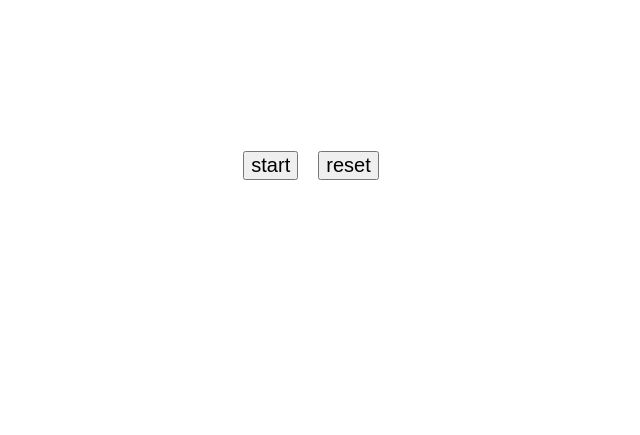
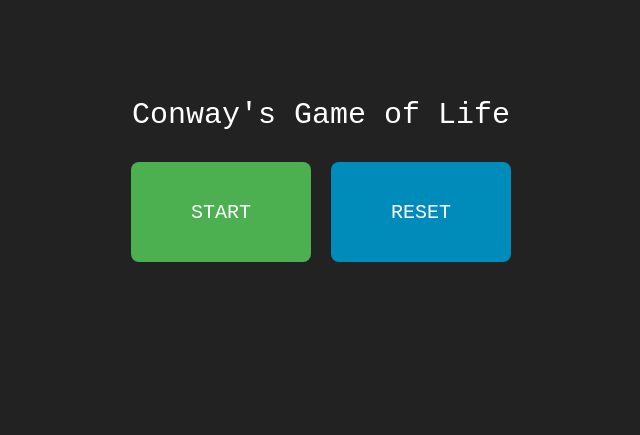
Before and after one commit to ader1990/game-of-life, a website: page www/index.html in a window 1280 px wide. Shown: the part 158-593 px from the top of the page, without its empty margins (327-967 px from the left). Drawn offline with Linux system fonts and the light colour scheme.

Commit message:
Better fonts

```diff
--- a/www/index.html
+++ b/www/index.html
@@ -14,11 +14,13 @@
     flex-direction: column;
     align-items: center;
     justify-content: center;
+    background-color: #222;
   }
 </style>
   </head>
   <body>
     <noscript>This page contains webassembly and javascript content, please enable javascript in your browser.</noscript>
+    <p>Conway's Game of Life</p>
     <div id="menu">
 	    <button id="play-pause">start</button>
 	    <button id="reset">reset</button>
@@ -30,23 +32,41 @@
 </html>
 
 <style>
+p {
+  font-family: monospace;
+  color: white;
+  font-size: 30px;
+}
 #menu {
+  text-transform: uppercase;
   float: left;
   position: relative;
+  font-family: monospace;
 }
+
 #play-pause {
+  text-transform: uppercase;
+  width: 180px;
+  cursor: pointer;
+  height: 100px;
   margin-bottom: 20px;
   font-size: 20px;
   position: relative;
-  float:left;
+  float: left;
+  font-family: monospace;
 }
 
 #reset {
+  text-transform: uppercase;
+  cursor: pointer;
+  height: 100px;
+  width: 180px;
   margin-bottom: 20px;
   font-size: 20px;
   position: relative;
-  float:left;
-  margin-left: 20px;
+  float: right;
+  font-family: monospace;
+  background-color: #008CBA;
 }
 
 #fps {
@@ -58,4 +78,15 @@
   float:left;
   margin-left: 20px;
 }
+button {
+  background-color: #4CAF50; /* Green */
+  border: none;
+  border-radius: 8px;
+  color: white;
+  padding: 15px 32px;
+  text-align: center;
+  text-decoration: none;
+  display: inline-block;
+  font-size: 16px;
+}
 </style>
```
